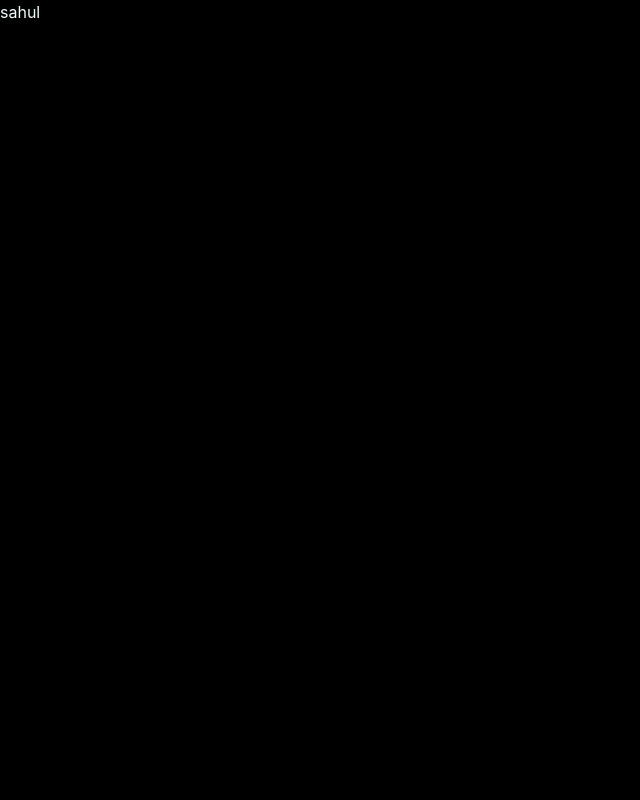
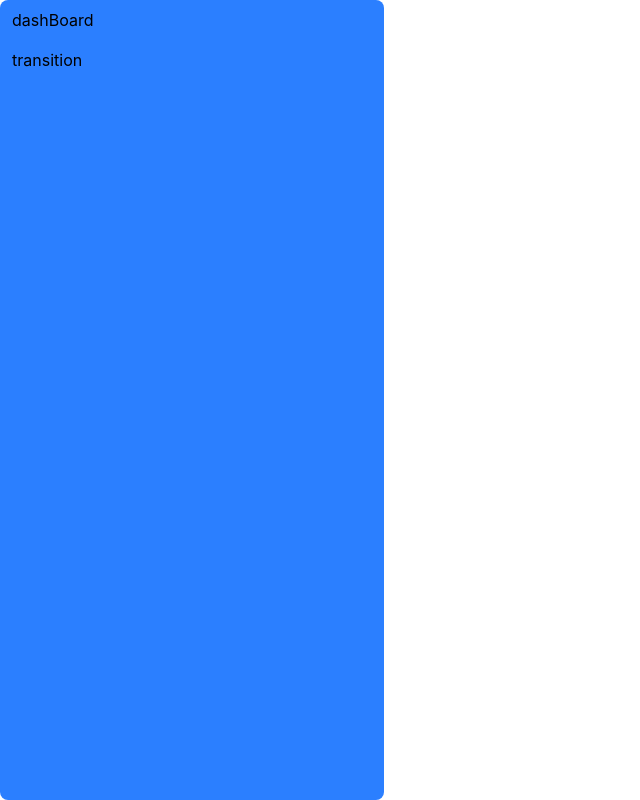
Before and after one commit to SY53-56/Finance-Dashboard, a React (Vite) app: page / in a window 1280 px wide. Shown: the whole page, without its empty margins (0-640 px from the left). Built offline with nearby package versions, Linux system fonts and the light colour scheme.

Commit message:
feat: add reusable Button component and fix nested routing

```diff
--- a/package.json
+++ b/package.json
@@ -13,6 +13,7 @@
     "@tailwindcss/vite": "^4.2.2",
     "react": "^19.2.4",
     "react-dom": "^19.2.4",
+    "react-router-dom": "^7.13.2",
     "tailwindcss": "^4.2.2"
   },
   "devDependencies": {
--- a/src/App.jsx
+++ b/src/App.jsx
@@ -1,17 +1,19 @@
-
-
+import { BrowserRouter, Route, Routes } from 'react-router-dom'
 import './App.css'
+import Home from './pages/Home'
+import Transactions from './pages/Transactions'
+import Layout from './Layout'
 
 function App() {
-
-
   return (
-    <>
-    <div className='bg-black text-cyan-50 h-[100vh] w-full'>
-        <h1>sahul</h1>
-    </div>
-
-    </>
+    <BrowserRouter>
+      <Routes>
+        <Route path="/" element={<Layout />}>
+          <Route index element={<Home />} />
+          <Route path="transactions" element={<Transactions />} />
+        </Route>
+      </Routes>
+    </BrowserRouter>
   )
 }
 
--- /dev/null
+++ b/src/Layout.jsx
@@ -0,0 +1,14 @@
+import React from 'react'
+import AsideBar from './components/AsideBar'
+import { Outlet } from 'react-router-dom'
+
+export default function Layout() {
+  return (
+    <div style={{ display: "flex" }}>
+      <AsideBar />
+      <div style={{ flex: 1 }}>
+        <Outlet />
+      </div>
+    </div>
+  )
+}
--- /dev/null
+++ b/src/components/AsideBar.jsx
@@ -0,0 +1,13 @@
+import React from 'react'
+import { Link } from 'react-router-dom'
+
+export default function AsideBar() {
+  return (
+    <aside className='w-96 h-[100vh] bg-blue-500 rounded-lg px-3  py-2'>
+        <div className='flex gap-4 flex-col'>
+      <Link to="/">dashBoard</Link>
+      <Link to="/transaction">transition</Link>
+        </div>
+    </aside>
+  )
+}
--- /dev/null
+++ b/src/components/Button.jsx
@@ -0,0 +1,23 @@
+import React from 'react'
+import { Link } from 'react-router-dom'
+
+export default function Button({
+  onClick,
+  style,
+  className,
+  type,
+  to,
+  name
+}) {
+  const baseStyle = style || `rounded-lg transition-all duration-300 ${className}`
+
+  return to ? (
+    <Link to={to} className={baseStyle}>
+      {name}
+    </Link>
+  ) : (
+    <button onClick={onClick} type={type} className={baseStyle}>
+      {name}
+    </button>
+  )
+}
--- /dev/null
+++ b/src/pages/Home.jsx
@@ -0,0 +1,10 @@
+import React from 'react'
+import AsideBar from '../components/AsideBar'
+
+export default function Home() {
+  return (
+    <div>
+
+    </div>
+  )
+}
--- /dev/null
+++ b/src/pages/Transactions.jsx
@@ -0,0 +1,7 @@
+import React from 'react'
+
+export default function Transactions() {
+  return (
+    <div>Transactions</div>
+  )
+}
```
Also changed, not shown: 1 other file (tests, documents, lock files or other folders).
